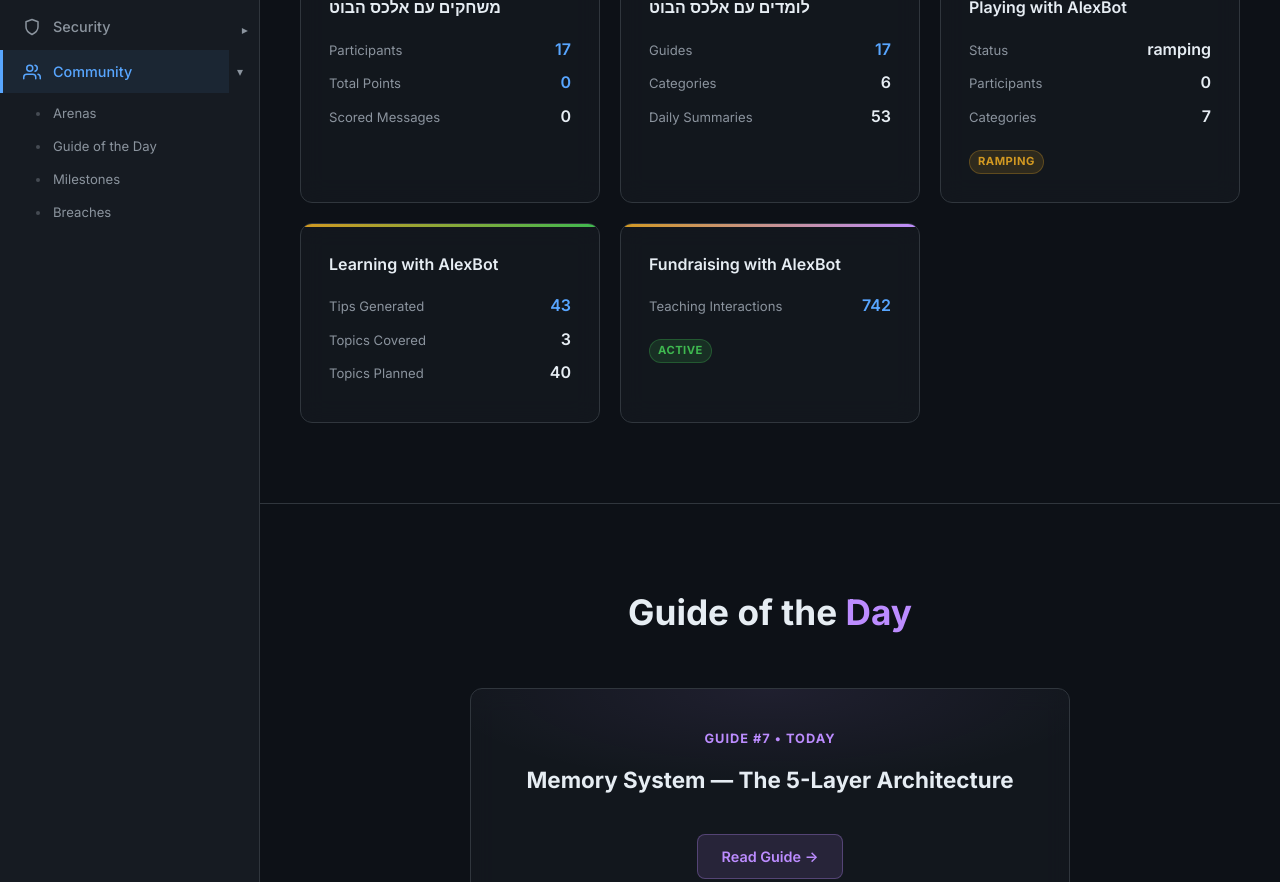
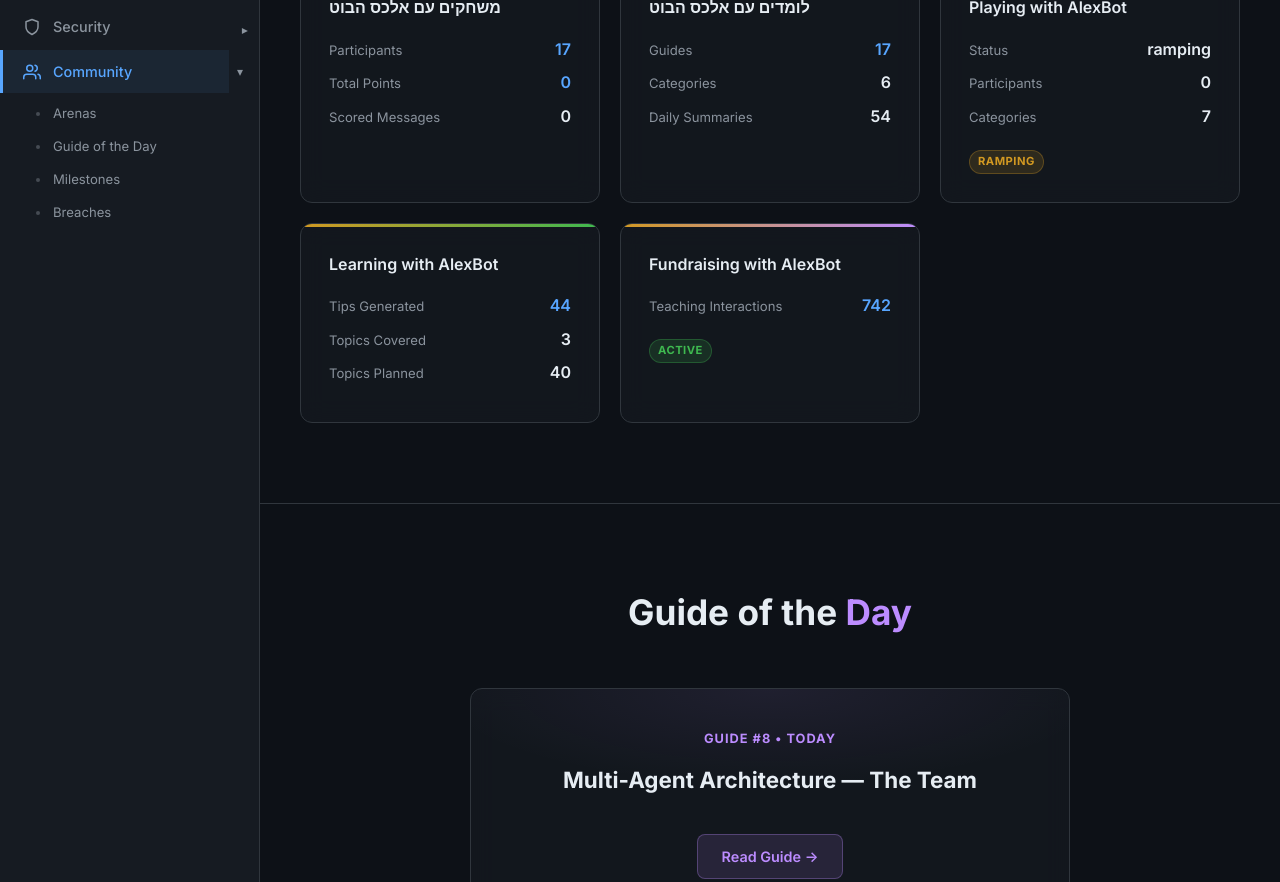
Before and after one commit to alexliv1234/alexbot-public, a Jekyll site: the page built from docs/community.html, in a window 1280 px wide and 1400 px high, scrolled down 450 px. Shown: the part 154-1036 px from the top of the window. Built offline with Jekyll 4.4.1, drawn with Linux system fonts in a browser that asks for light colours; some of the changed text lies outside the part shown.

Commit message:
📊 Auto-update community stats (2026-04-29_05-00)
Hebrew Playing: 17 players /  pts
Guides: 17 published | International: 0 playing

```diff
--- a/docs/assets/groups-data.json
+++ b/docs/assets/groups-data.json
@@ -1,6 +1,6 @@
 {
-  "lastUpdated": "2026-04-28",
-  "timestamp": "2026-04-28T17:02Z",
+  "lastUpdated": "2026-04-29",
+  "timestamp": "2026-04-29T02:00Z",
   "hebrewPlaying": {
     "name": "משחקים עם אלכס הבוט",
     "participants": 17,
@@ -12,7 +12,7 @@
     "name": "לומדים עם אלכס הבוט",
     "guides": 17,
     "categories": 6,
-    "dailySummaries": 53,
+    "dailySummaries": 54,
     "qaExchanges": 3
   },
   "intlPlaying": {
@@ -23,7 +23,7 @@
   },
   "intlLearning": {
     "name": "Learning with AlexBot",
-    "tipsGenerated": 43,
+    "tipsGenerated": 44,
     "topicsCovered": 3,
     "topicsPlanned": 40,
     "deliveryFailures": 1
@@ -53,9 +53,9 @@
     }
   ],
   "guideOfTheDay": {
-    "num": 7,
-    "title": "Memory System — The 5-Layer Architecture",
-    "slug": "07-memory-system"
+    "num": 8,
+    "title": "Multi-Agent Architecture — The Team",
+    "slug": "08-multi-agent"
   },
   "communityMilestones": [
     {
```
